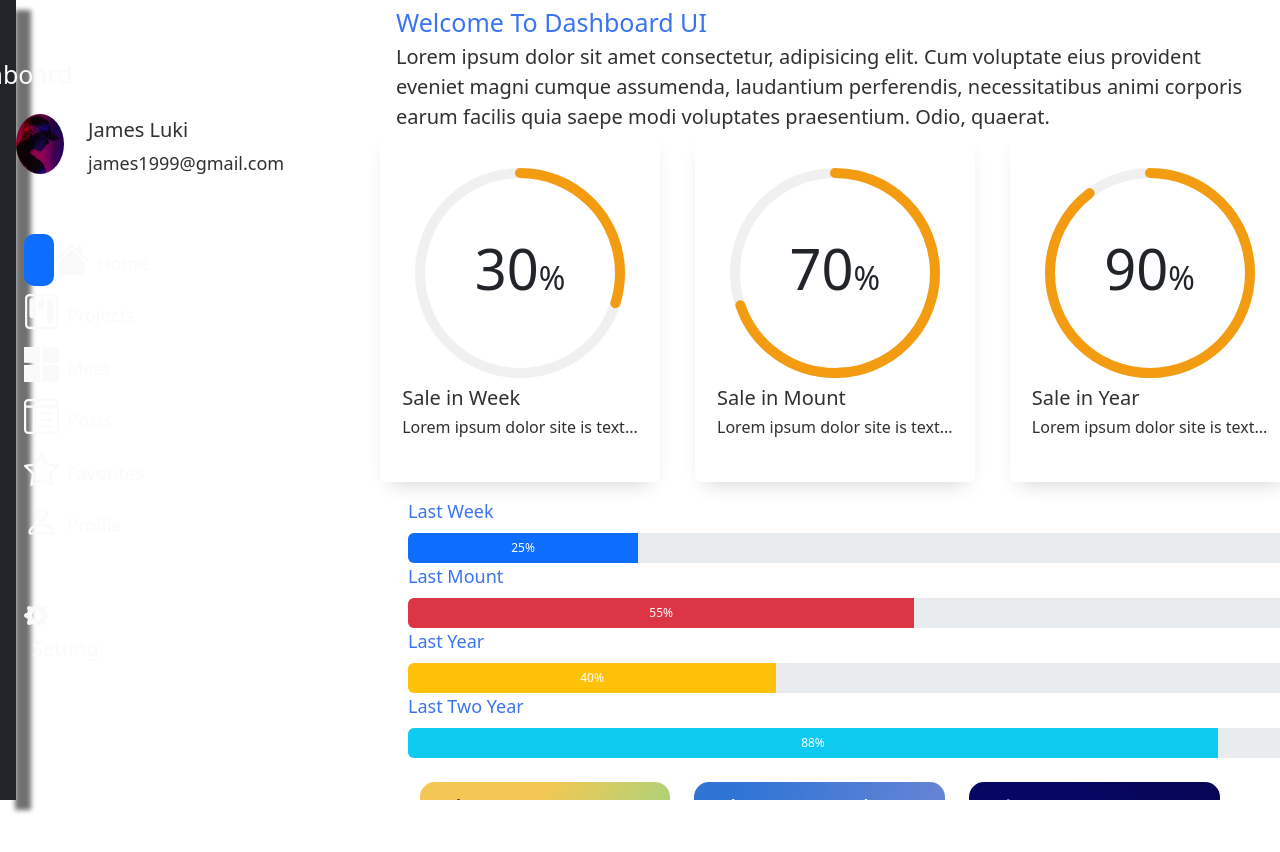
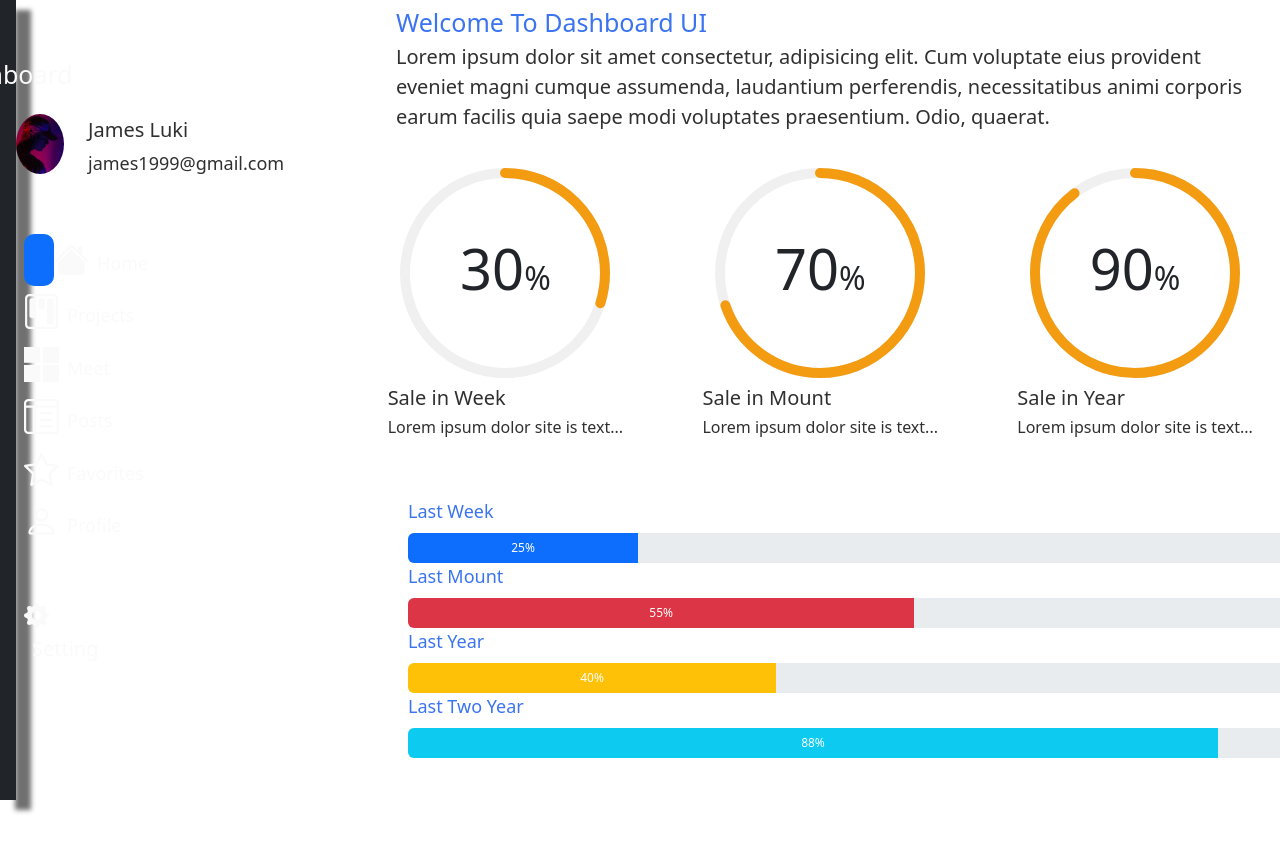
Before and after one commit to alimpp/admin-pannel, a Vue app: page / in a window 1280 px wide. Shown: the top 852 px of the page. Built offline with nearby package versions, Linux system fonts and the light colour scheme.

Commit message:
Fix circle progress bar

```diff
--- a/src/components/dataComponets/homeDataCP.vue
+++ b/src/components/dataComponets/homeDataCP.vue
@@ -2,16 +2,15 @@
   <div class="homeDC">
    <progressBarCircle/>
    <progressBarHorizontal/>
-   <progressCard/>
   </div>
 </template>
 
 <script>
 import progressBarCircle from '../progressBarCircle.vue'
 import progressBarHorizontal from '../progressBarHorizontal.vue'
-import progressCard from '../progressCard.vue'
+
 export default {
-   components : {progressBarCircle , progressBarHorizontal , progressCard}
+   components : {progressBarCircle , progressBarHorizontal}
 }
 </script>
 
--- a/src/components/progressBarCircle.vue
+++ b/src/components/progressBarCircle.vue
@@ -74,11 +74,10 @@ export default {
   justify-content: center;
   flex-direction: column;
   background-color: #ffffff;
-  margin: 0 20px;
+  margin: 0 auto;
   width: 280px;
   height: 350px;
   border-radius: 5px;
-  box-shadow: 0 10px 20px -10px rgba(0, 0, 0, 0.2);
 }
 
 .cart .percent {
```
